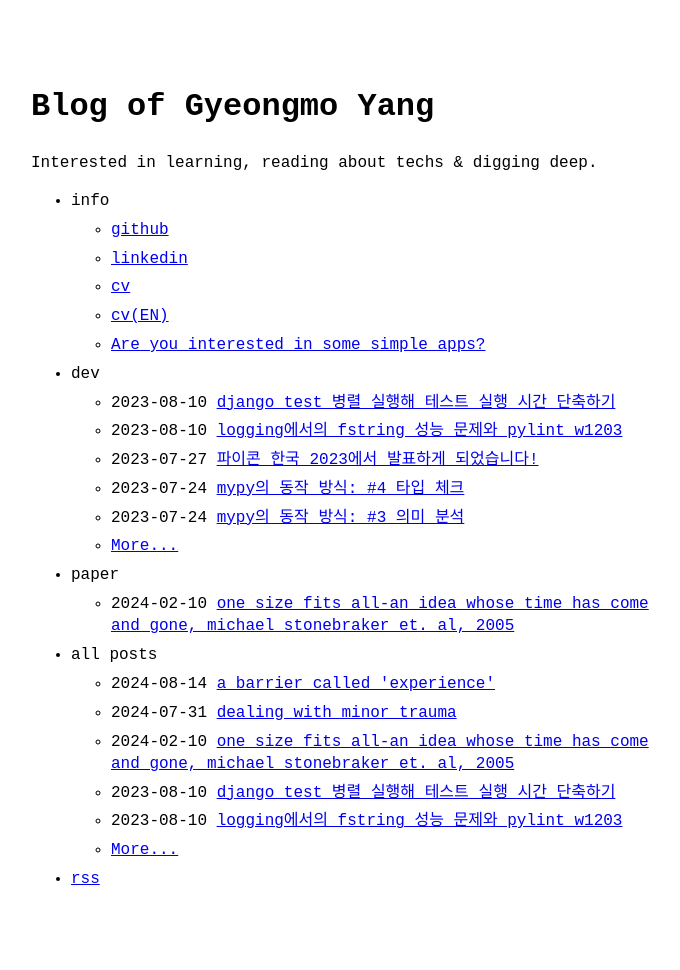
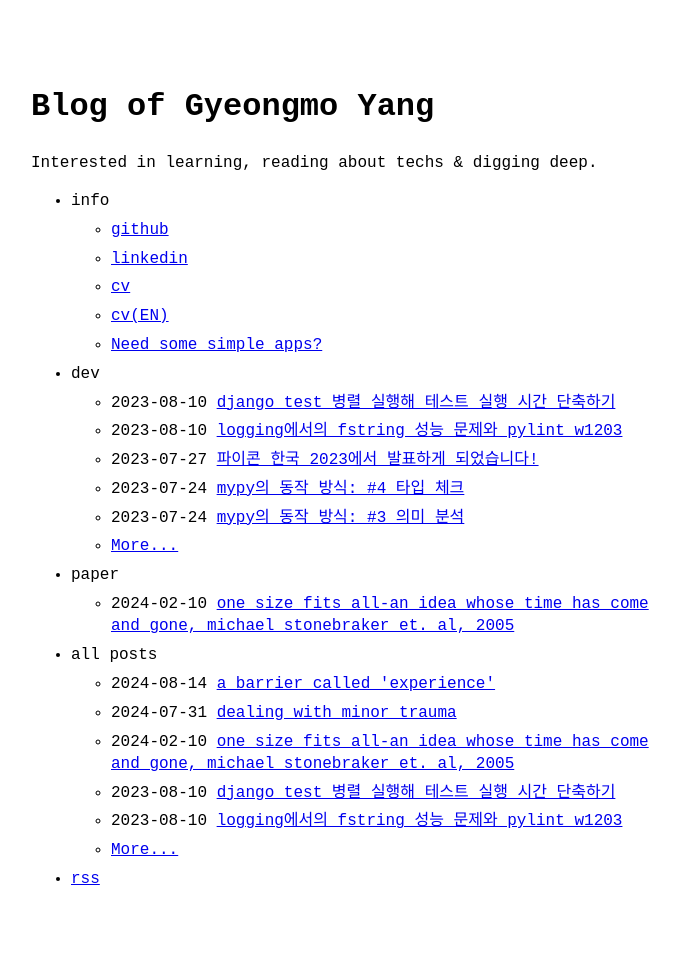
Before and after one commit to yangkyeongmo/yangkyeongmo.github.io, a Jekyll site: the page built from index.md, in a window 1280 px wide. Shown: the whole page, without its empty margins (289-969 px from the left). Built offline with Jekyll 4.4.1, drawn with Linux system fonts in a browser that asks for light colours.

Commit message:
feat: change simple app link title

```diff
--- a/_data/menu.yml
+++ b/_data/menu.yml
@@ -12,7 +12,7 @@ entries:
         url: https://docs.google.com/document/d/1ghy1r-5b9a9WdkzXNpYrvX2DbmQlqddHUYWM5nLZQRw/edit?usp=sharing
       - title: cv(EN)
         url: https://docs.google.com/document/d/1W0yDbopk1chMz-WSg5WDbyRpXwIBFa3fyBAnI1caxr8/edit?usp=sharing
-      - title: Are you interested in some simple apps?
+      - title: Need some simple apps?
         url: https://apps.gmyang.dev/
 
   - title: dev
```
